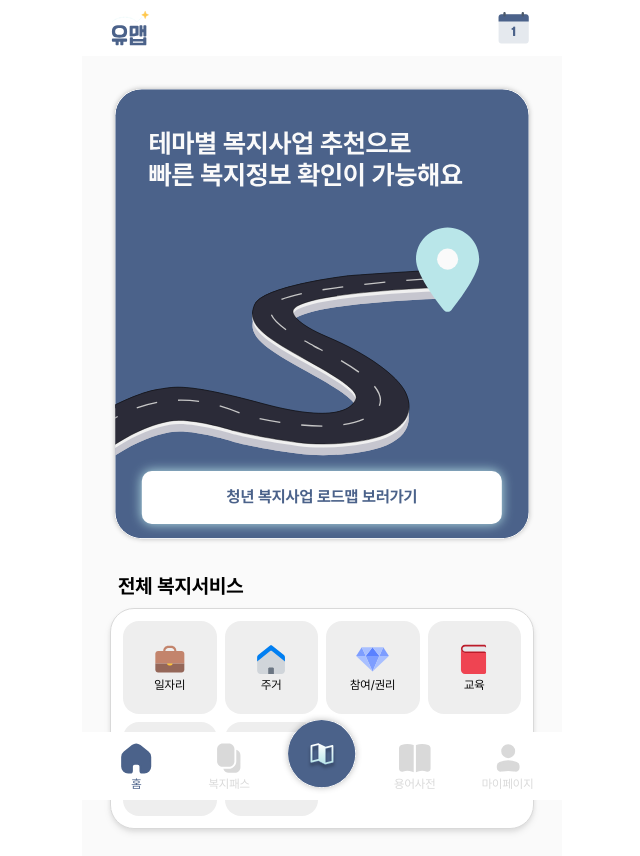
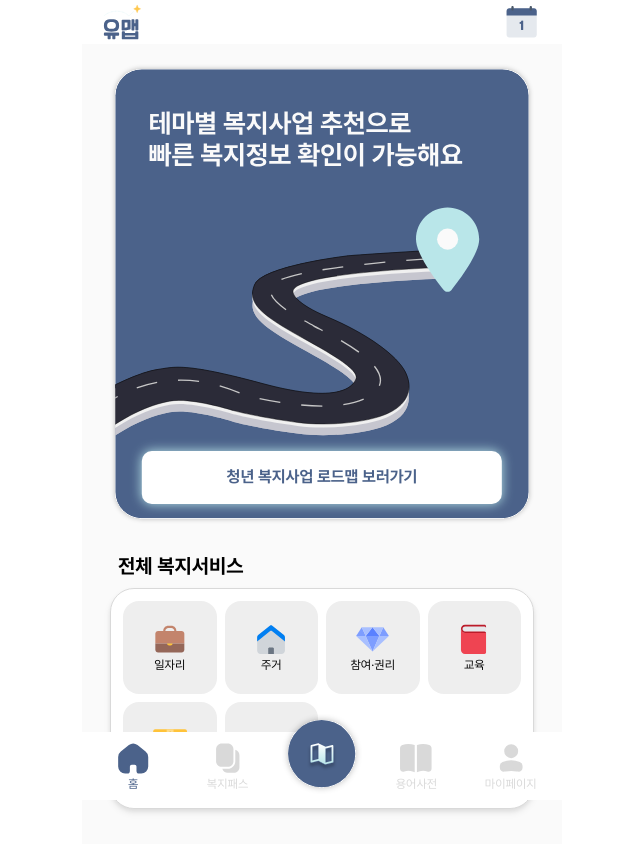
Before and after one commit to 9oormthon-univ/2024_DANPOONG_TEAM_32_FE, a React (Vite) app: page /home in a window 1280 px wide. Shown: the whole page, without its empty margins (318-958 px from the left). Built offline with nearby package versions, Linux system fonts and the light colour scheme; no server answers; sample sign-in values are in the browser's storage.

Commit message:
🎨 Design: 상단, 하단바 패딩 수정, 메인 페이지  스트 수정

```diff
--- a/src/components/Footer/index.tsx
+++ b/src/components/Footer/index.tsx
@@ -17,7 +17,7 @@ export default function Footer() {
 	return (
 		<nav className="fixed bottom-0 z-50 left-0 w-full bg-white shadow-t-md h-[68px]">
 			{/* 각 네비게이션 아이콘 */}
-			<div className="min-w-[370px] max-w-[480px] flex justify-between items-center mx-auto px-4 py-2 grid grid-cols-5 gap-4">
+			<div className="min-w-[370px] max-w-[480px] flex justify-between items-center mx-auto px-3 py-2 grid grid-cols-5 gap-4">
 				<button
 					onClick={() => navigate('/home')}
 					className={`flex flex-col items-center ${useMatch('/home/*') ? 'text-theme-main' : 'text-theme-gray'}`}>
--- a/src/components/Header/index.tsx
+++ b/src/components/Header/index.tsx
@@ -8,7 +8,7 @@ export default function Header() {
 	const navigate = useNavigate();
 
 	return (
-		<header className="sticky top-0 z-50 bg-white px-7 py-2">
+		<header className="sticky top-0 z-50 bg-white px-5 py-0.5">
 			<div className="flex justify-between items-center">
 				{/* 왼쪽 로고 영역 */}
 				<div className="flex justify-center items-center">
--- a/src/pages/home/_components/HomeComponents.tsx
+++ b/src/pages/home/_components/HomeComponents.tsx
@@ -3,7 +3,7 @@ import WelfareCard from '@pages/home/_components/WelfareCard';
 
 export default function HomeComponents() {
 	return (
-		<div className="flex flex-col w-full h-full items-center mt-7 gap-7 pb-20">
+		<div className="flex flex-col w-full h-full items-center mt-5 gap-7 pb-20">
 			{/* 로드맵 카드 */}
 			<LoadmapCard />
 
--- a/src/pages/home/_components/WelfareCard.tsx
+++ b/src/pages/home/_components/WelfareCard.tsx
@@ -11,9 +11,9 @@ import { div } from 'motion/react-client';
 const welfareItems = [
 	{ title: '일자리', element: <IconWelfare1 className="w-full h-full" />, url: '/welfare/job' },
 	{ title: '주거', element: <IconWelfare2 className="w-full h-full" />, url: '/welfare/house' },
-	{ title: '참여/권리', element: <IconWelfare3 className="w-full h-full" />, url: '/welfare/participation' },
+	{ title: '참여·권리', element: <IconWelfare3 className="w-full h-full" />, url: '/welfare/participation' },
 	{ title: '교육', element: <IconWelfare4 className="w-full h-full" />, url: '/welfare/education' },
-	{ title: '복지/문화', element: <IconWelfare5 className="w-full h-full" />, url: '/welfare/culture' },
+	{ title: '복지·문화', element: <IconWelfare5 className="w-full h-full" />, url: '/welfare/culture' },
 	{ title: '한번에 보기', element: <IconWelfare6 className="w-full h-full" />, url: '/welfare/all' },
 ];
 
```
